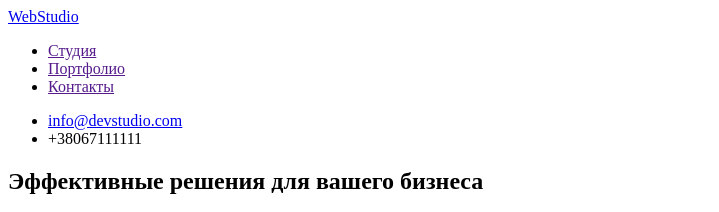
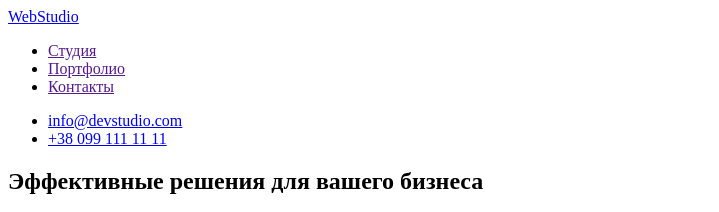
Before and after one commit to rastikon/goit-markup-hw-01, a plain HTML site: page index.html in a window 1280 px wide. Shown: the top 212 px of the page, without its empty margins (0-719 px from the left). Drawn offline with Linux system fonts and the light colour scheme.

Commit message:
Відображає номер телефону як посилання

```diff
--- a/index.html
+++ b/index.html
@@ -18,7 +18,7 @@
         </nav>
     <ul>
         <li><a href="mailto:info@devstudio.com">info@devstudio.com</a></li>
-        <li>+38067111111</li>
+        <li><a href="tel:+380991111111">+38 099 111 11 11</a></li>
     </ul>
     </header>
     <main>
```
